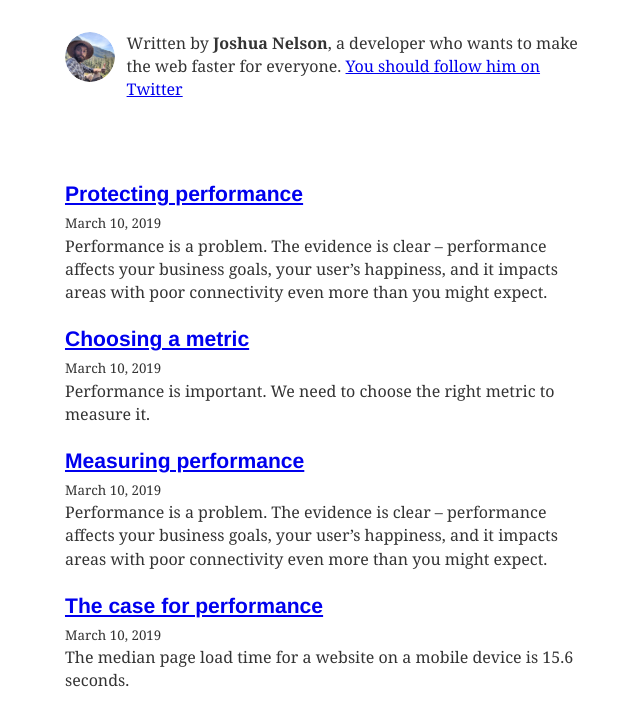
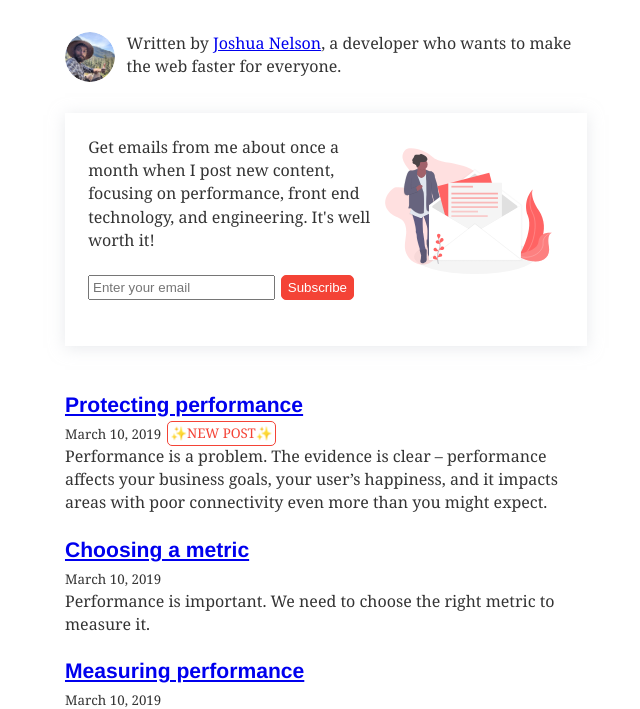
Before and after one commit to jpnelson/subsecond, a Gatsby site: page / in a window 1280 px wide. Shown: the part 96-805 px from the top of the page, without its empty margins (314-954 px from the left). Built offline with nearby package versions, Linux system fonts and the light colour scheme; Gatsby itself is replaced by a stand-in of ours; some packages are replaced by stand-ins of ours; what typography-theme-doelger would draw is missing.

Commit message:
Add better subscribing

```diff
--- a/gatsby-config.js
+++ b/gatsby-config.js
@@ -107,5 +107,11 @@ module.exports = {
         pathToConfigModule: `src/utils/typography`,
       },
     },
+    {
+      resolve: 'gatsby-plugin-mailchimp',
+      options: {
+        endpoint: 'https://makeitfast.us20.list-manage.com/subscribe/post?u=ae54d34b746ba5e2c0fea3960&amp;id=00f96ff246',
+      },
+    },
   ],
 }
--- a/package.json
+++ b/package.json
@@ -12,6 +12,7 @@
     "gatsby-image": "^2.0.31",
     "gatsby-plugin-feed": "^2.0.14",
     "gatsby-plugin-google-analytics": "^2.0.16",
+    "gatsby-plugin-mailchimp": "^5.0.0",
     "gatsby-plugin-manifest": "^2.0.22",
     "gatsby-plugin-offline": "^2.0.24",
     "gatsby-plugin-react-helmet": "^3.0.8",
--- a/src/components/bio.js
+++ b/src/components/bio.js
@@ -21,7 +21,7 @@ function Bio() {
           <div
             style={{
               display: `flex`,
-              marginBottom: rhythm(2.5),
+              marginBottom: rhythm(0.5),
             }}
           >
             <Image
@@ -38,11 +38,9 @@ function Bio() {
               }}
             />
             <p>
-              Written by <strong>{author}</strong>, a developer who wants to make the web faster for everyone.
-              {` `}
-              <a href={`https://twitter.com/${social.twitter}`}>
-                You should follow him on Twitter
-              </a>
+              Written by <a href={`https://twitter.com/${social.twitter}`}>
+                {author}
+              </a>, a developer who wants to make the web faster for everyone.
             </p>
           </div>
         )
--- /dev/null
+++ b/src/components/mailchimp.js
@@ -0,0 +1,94 @@
+import React from "react"
+import addToMailchimp from "gatsby-plugin-mailchimp"
+
+import { rhythm } from "../utils/typography"
+import colors from "../utils/colors"
+
+import newsletter from "./newsletter.svg"
+
+class Mailchimp extends React.Component {
+  constructor(props) {
+    super(props)
+    this.state = {
+      email: "",
+      message: "",
+    }
+  }
+
+  render() {
+    return (
+      <div
+        style={{
+          marginBottom: rhythm(2),
+          boxShadow: "0 2px 15px 0 rgba(210,214,220,.5)",
+          padding: rhythm(1),
+          display: 'flex',
+          justifyContent: 'space-between',
+        }}
+      >
+        <style>{`
+            #subscribe-button {
+                background: ${colors.main};
+                color: white;
+                border: 1px solid ${colors.main};
+                border-radius: 5px;
+            }
+
+            #subscribe-button:active {
+                background: white;
+                color: ${colors.main};
+            }
+        `}</style>
+        <div style={{width: '60%'}}>
+            <form onSubmit={this.onSubmit}>
+                <p>
+                    Get emails from me about once a month when I post new content,
+                    focusing on performance, front end technology, and engineering.
+                    It's well worth it!
+                </p>
+                <div
+                style={{
+                    display: "flex",
+                }}
+                >
+                    <input
+                        value={this.state.email}
+                        onChange={e => this.setState({ email: e.target.value })}
+                        placeholder="Enter your email"
+                        style={{
+                        fontFamily: "sans-serif",
+                        marginRight: rhythm(0.25),
+                        padding: rhythm(0.125),
+                        }}
+                        required
+                        type="email"
+                    />
+                    <button id="subscribe-button" onClick={this.addToMailChimp}>
+                        {this.state.loading ? "Subscribing..." : "Subscribe"}
+                    </button>
+                </div>
+                <small>{this.state.message}</small>
+            </form>
+        </div>
+        <div style={{width: '40%'}}>
+            <img style={{padding: rhythm(0.5)}} src={newsletter} alt="Person standing next to a giant email"></img>
+        </div>
+    </div>
+    )
+  }
+
+  onSubmit = async e => {
+    e.preventDefault()
+    this.setState({ loading: true })
+    const result = await addToMailchimp(this.state.email)
+    this.setState({
+      loading: false,
+      message:
+        result.result === "success"
+          ? `You're set! You'll start getting the newsletter ✨`
+          : `Something went wrong. Are you subscribed already? Email josh at makeitfast.dev and I can help sort this out, or try a new email.`,
+    })
+  }
+}
+
+export default Mailchimp
--- a/src/pages/index.js
+++ b/src/pages/index.js
@@ -5,6 +5,48 @@ import Bio from "../components/bio"
 import Layout from "../components/layout"
 import SEO from "../components/seo"
 import { rhythm } from "../utils/typography"
+import colors from "../utils/colors"
+import Mailchimp from "../components/mailchimp";
+
+function Post ({ title, slug, description, date, isNew }) {
+  return (
+    <div>
+      <h3
+        style={{
+          marginBottom: rhythm(1 / 4),
+        }}
+      >
+        <Link style={{ boxShadow: `none` }} to={slug}>
+          {title}
+        </Link>
+      </h3>
+      <small>{date}</small>
+      {isNew ? (
+        <React.Fragment>
+          {''}
+          <small
+            style={{
+              padding: rhythm(0.1),
+              border: `1px solid ${colors.main}`,
+              textTransform: 'uppercase',
+              marginLeft: rhythm(0.25),
+              color: colors.main,
+              borderRadius: '5px',
+            }}
+          >
+            <span role="img" aria-label="Sparkle emoji">✨</span>New post<span role="img" aria-label="Sparkle emoji">✨</span>
+          </small>
+        </React.Fragment>
+        ) : null
+      }
+      <p
+        dangerouslySetInnerHTML={{
+          __html: description,
+        }}
+      />
+    </div>
+  )
+}
 
 class BlogIndex extends React.Component {
   render() {
@@ -19,27 +61,18 @@ class BlogIndex extends React.Component {
           keywords={[`blog`, `gatsby`, `javascript`, `react`]}
         />
         <Bio />
-        {posts.map(({ node }) => {
-          const title = node.frontmatter.title || node.fields.slug
-          return (
-            <div key={node.fields.slug}>
-              <h3
-                style={{
-                  marginBottom: rhythm(1 / 4),
-                }}
-              >
-                <Link style={{ boxShadow: `none` }} to={node.fields.slug}>
-                  {title}
-                </Link>
-              </h3>
-              <small>{node.frontmatter.date}</small>
-              <p
-                dangerouslySetInnerHTML={{
-                  __html: node.frontmatter.description || node.excerpt,
-                }}
-              />
-            </div>
-          )
+        <Mailchimp />
+
+        {posts.map(({ node }, index) => {
+          return <Post
+            key={node.fields.slug}
+            slug={node.fields.slug}
+            date={node.frontmatter.date}
+            description={node.frontmatter.description || node.excerpt}
+            title={node.frontmatter.title || node.fields.slug}
+            isNew={index === 0}
+          />
+
         })}
       </Layout>
     )
--- a/src/templates/blog-post.js
+++ b/src/templates/blog-post.js
@@ -5,6 +5,7 @@ import Bio from "../components/bio"
 import Layout from "../components/layout"
 import SEO from "../components/seo"
 import { rhythm, scale } from "../utils/typography"
+import Mailchimp from "../components/mailchimp";
 
 class BlogPostTemplate extends React.Component {
   render() {
@@ -35,6 +36,7 @@ class BlogPostTemplate extends React.Component {
           }}
         />
         <Bio />
+        <Mailchimp />
 
         <ul
           style={{
--- /dev/null
+++ b/src/utils/colors.js
@@ -0,0 +1,3 @@
+export default {
+    main: '#f44336'
+};
--- a/src/utils/typography.js
+++ b/src/utils/typography.js
@@ -1,8 +1,9 @@
 import Typography from "typography"
 import doelgerTheme from 'typography-theme-doelger'
+import colors from './colors';
 
 doelgerTheme.overrideThemeStyles = ({ rhythm }) => {
-  const linkColor = "#f44336";
+  const linkColor = colors.main;
 
   return {
     "a.gatsby-resp-image-link": {
```
Also changed, not shown: src/components/newsletter.svg (added), 1 other file.
